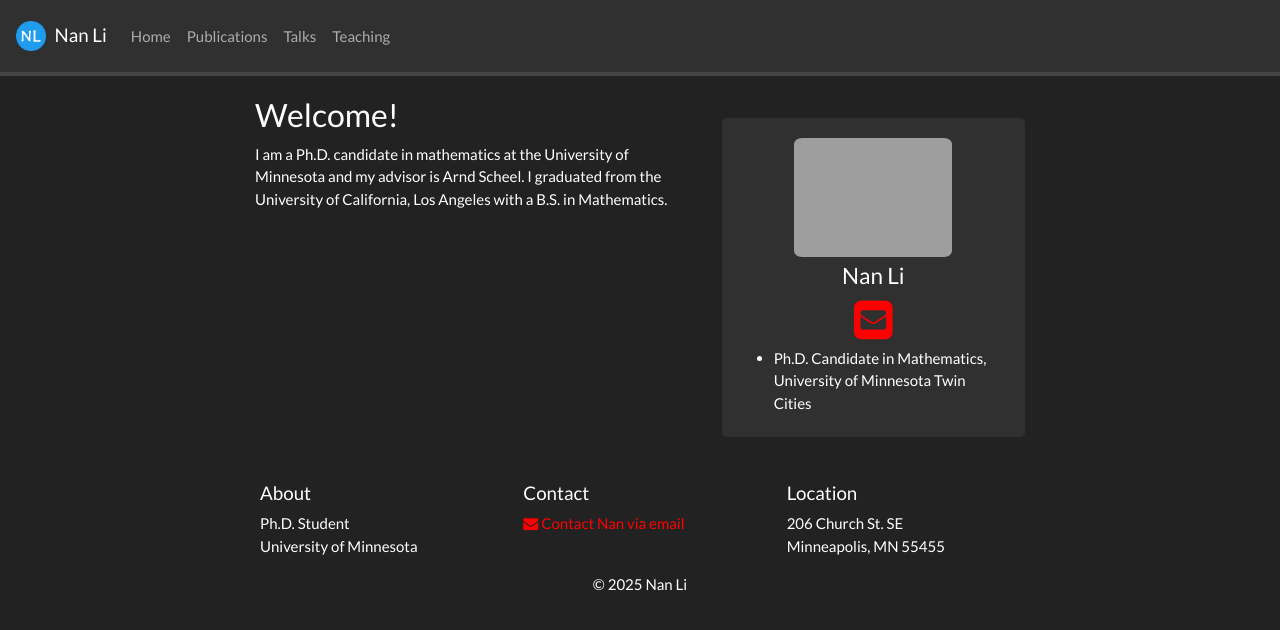
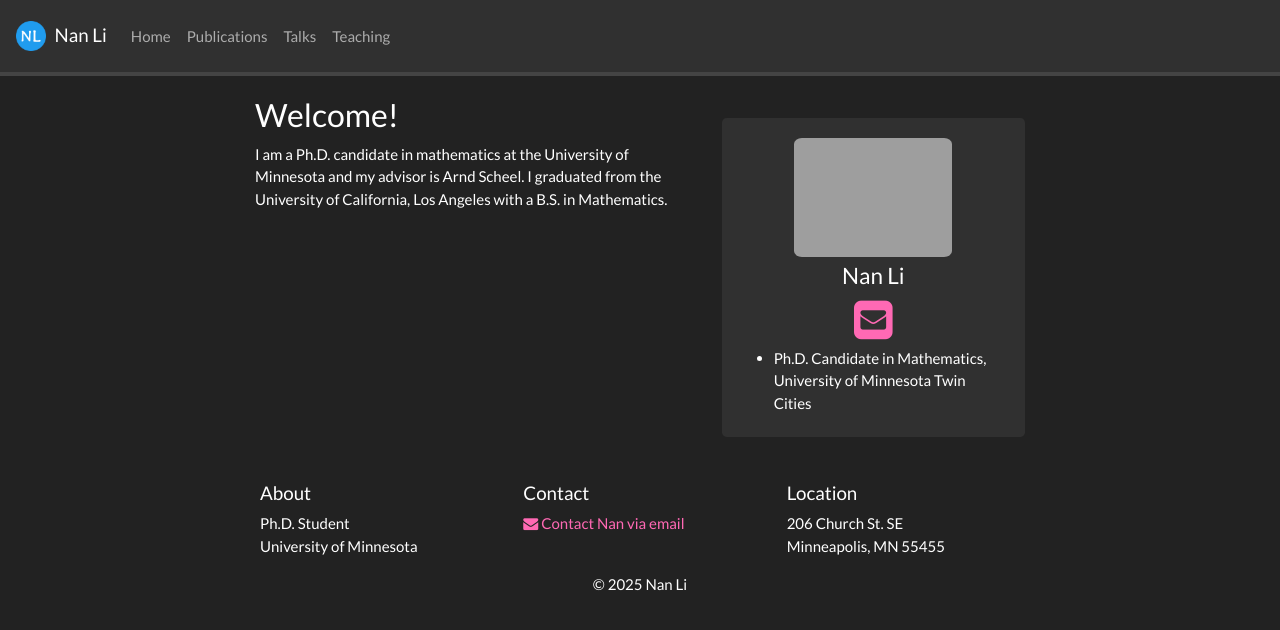
Before and after one commit to eigennan/eigennan.github.io, a Jekyll site: the page built from _pages/home.md, in a window 1280 px wide. Shown: the top 630 px of the page. Built offline with Jekyll 4.4.1, drawn with Linux system fonts in a browser that asks for light colours; nearby versions of some CDN libraries; a style sheet for code colours, icons or effects is not loaded.

Commit message:
Update main.scss

```diff
--- a/assets/main.scss
+++ b/assets/main.scss
@@ -12,6 +12,22 @@ $baseurl: "{{ site.url }}{{ site.baseurl }}";
 @import "bootstrap";
 @import "SHB_css";
 
+/* unvisited link */
 a:link {
-  color: red;
+  color: hotpink;
 }
+
+/* visited link */
+a:visited {
+  color: hotpink;
+}
+
+/* mouse over link */
+a:hover {
+  color: hotpink;
+}
+
+/* selected link */
+a:active {
+  color: hotpink;
+}
```
